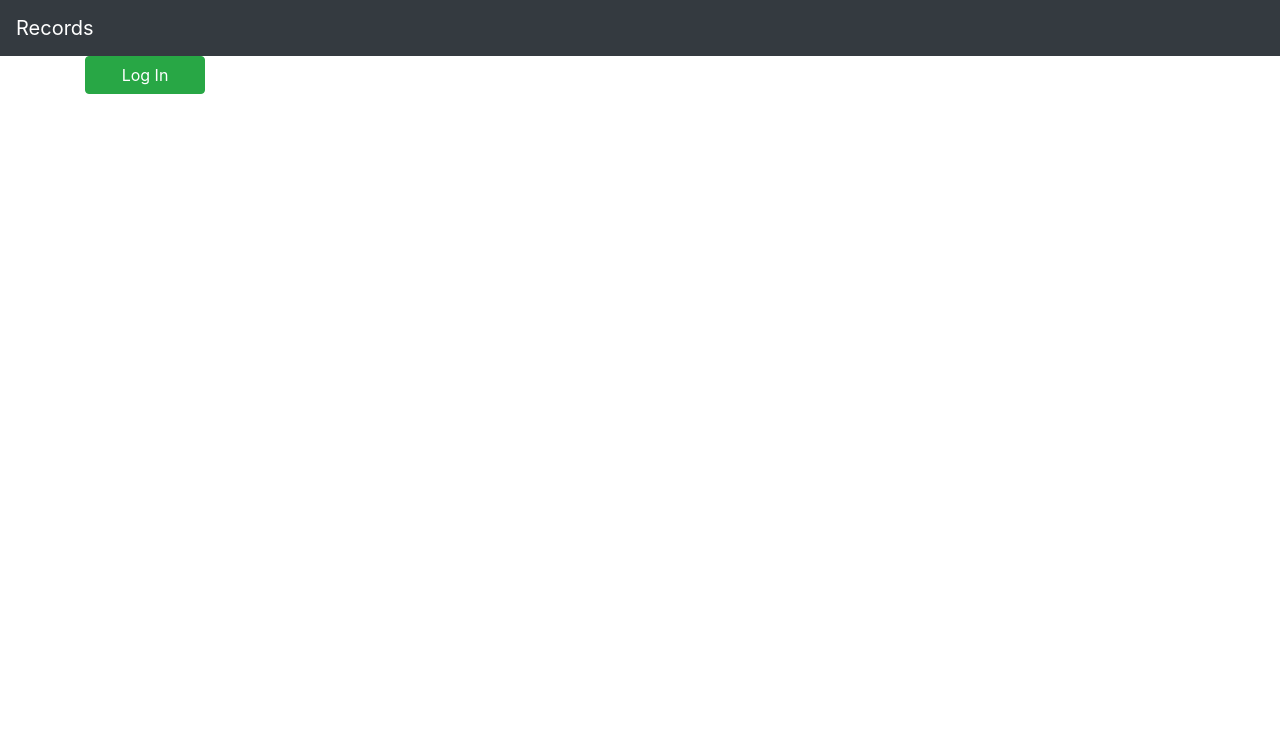
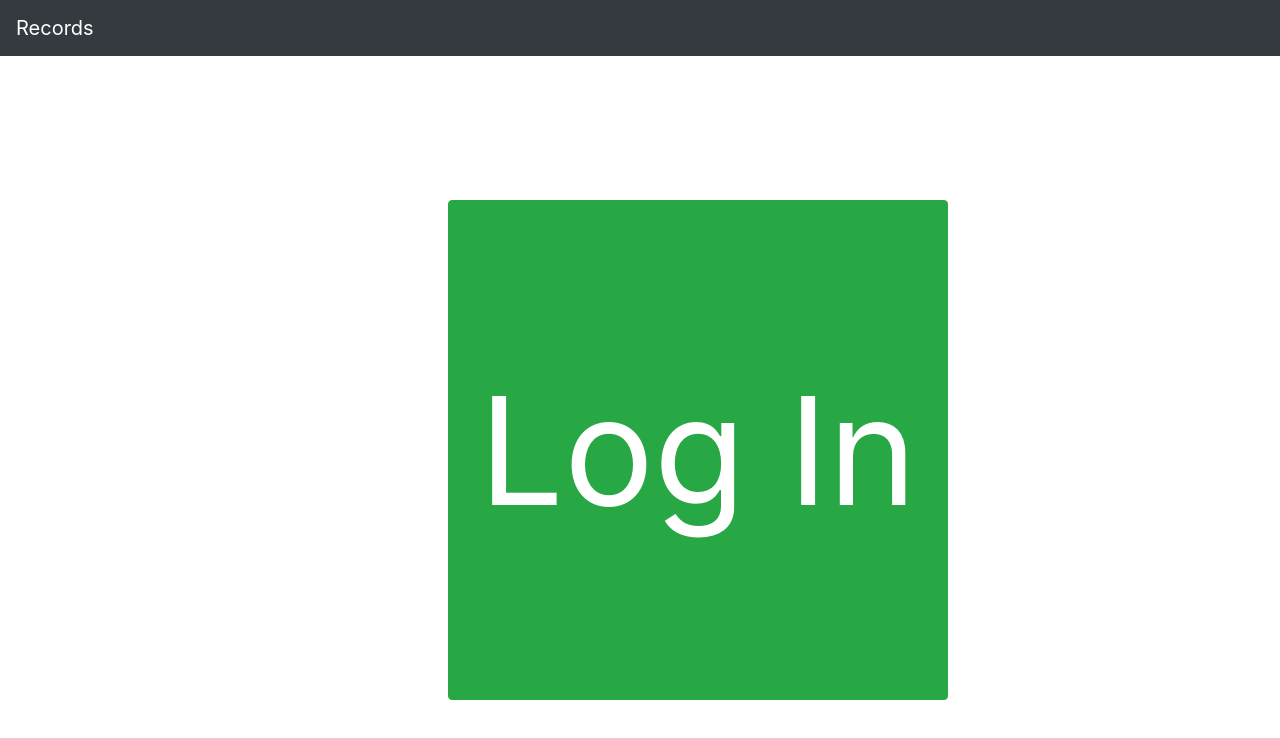
Before and after one commit to davekhaki/siouxparking, a React (Create React App) app in the folder Presentables/seanfrontend/: page / in a window 1280 px wide. Shown: the top 738 px of the page. Built offline with nearby package versions, Linux system fonts and the light colour scheme.

Commit message:
fixing small details

```diff
--- a/Presentables/seanfrontend/src/Components/LoginButtonComponent.jsx
+++ b/Presentables/seanfrontend/src/Components/LoginButtonComponent.jsx
@@ -6,7 +6,19 @@ const LoginButtonComponent = () => {
 
   return (
     !isAuthenticated && (
-      <button className="btn btn-success" onClick={() => loginWithRedirect()}>
+      <button
+        style={{
+          margin: "0",
+          position: "absolute",
+          top: "25%",
+          left: "35%",
+          height: "500px",
+          width: "500px",
+          fontSize: "150px",
+        }}
+        className="btn btn-success"
+        onClick={() => loginWithRedirect()}
+      >
         Log In
       </button>
     )
--- a/Presentables/seanfrontend/src/Components/LogoutButtonComponent.jsx
+++ b/Presentables/seanfrontend/src/Components/LogoutButtonComponent.jsx
@@ -7,6 +7,7 @@ const LogoutButtonComponent = () => {
   return (
     isAuthenticated && (
       <button
+        style={{ float: "right" }}
         className="btn btn-danger"
         onClick={() => logout({ returnTo: window.location.origin })}
       >
```
